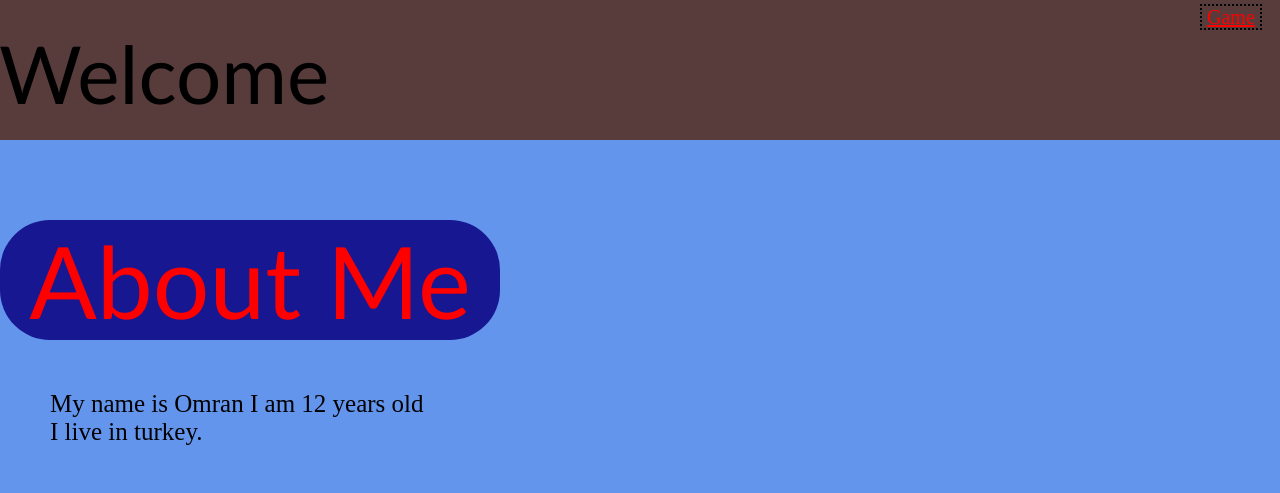
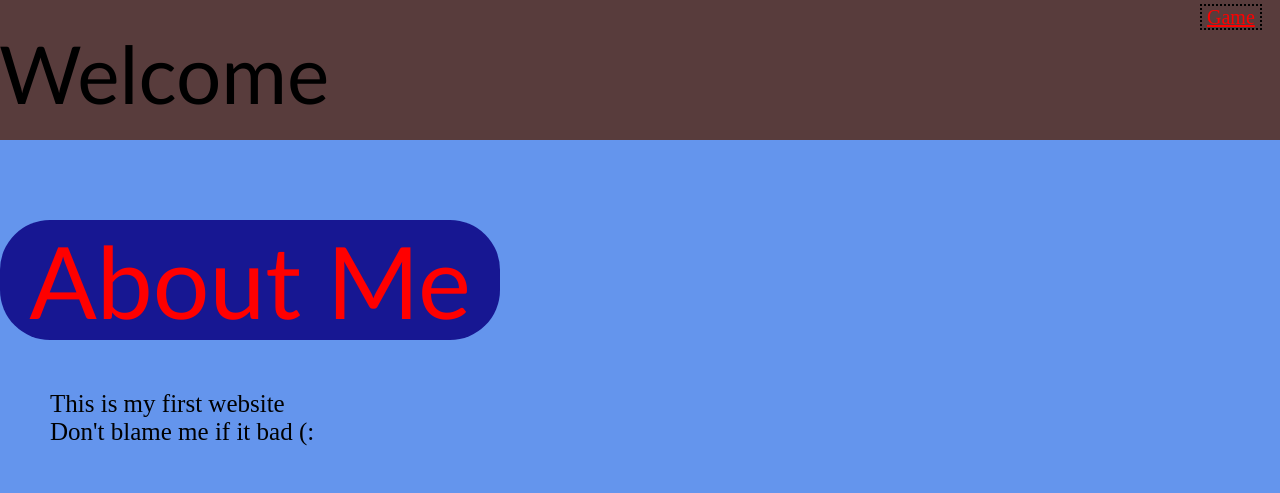
Before and after one commit to MrRplos/MrRplos.Github.io, a plain HTML site: page index.html in a window 1280 px wide. Shown: the top 493 px of the page. Drawn offline with Linux system fonts and the light colour scheme.

Commit message:
Update index.html

```diff
--- a/index.html
+++ b/index.html
@@ -1,6 +1,7 @@
 <!DOCTYPE html>
 <html>
     <head>
+        <!-- VISA Tracking Code for https://mrrplos.github.io/ --><script>(function(v,i,s,a){if(!v._visaSettings){v._visaSettings={};}v._visaSettings["8d3e63d9-be4a-11eb-b589-901b0edac50a"]={v:"0.3",s:"8d3e63d9-be4a-11eb-b589-901b0edac50a",a:"1"};_v=i.getElementsByTagName("head")[0];_a=_v;_i=i.createElement("script");_s=_i;_s.defer="defer";_s.src=s+a+v._visaSettings["8d3e63d9-be4a-11eb-b589-901b0edac50a"].v;_a.appendChild(_s);})(window,document,"//app-worker.visitor-analytics.io/main",".js?s=8d3e63d9-be4a-11eb-b589-901b0edac50a&v=")</script><!-- VISA Tracking Code for https://mrrplos.github.io/ -->
         <script data-ad-client="ca-pub-4019323004394785" async src="https://pagead2.googlesyndication.com/pagead/js/adsbygoogle.js"></script>
         <title>
             Get REKT
@@ -16,8 +17,8 @@
             About Me
         </div>
         <div class="p1">
-            My name is Omran I am 12 years old<br>
-            I live in turkey.
+            This is my first website<br>
+            Don't blame me if it bad (:
         </div>
         <script async src="https://pagead2.googlesyndication.com/pagead/js/adsbygoogle.js"></script>
 <!-- ad1 -->
```
